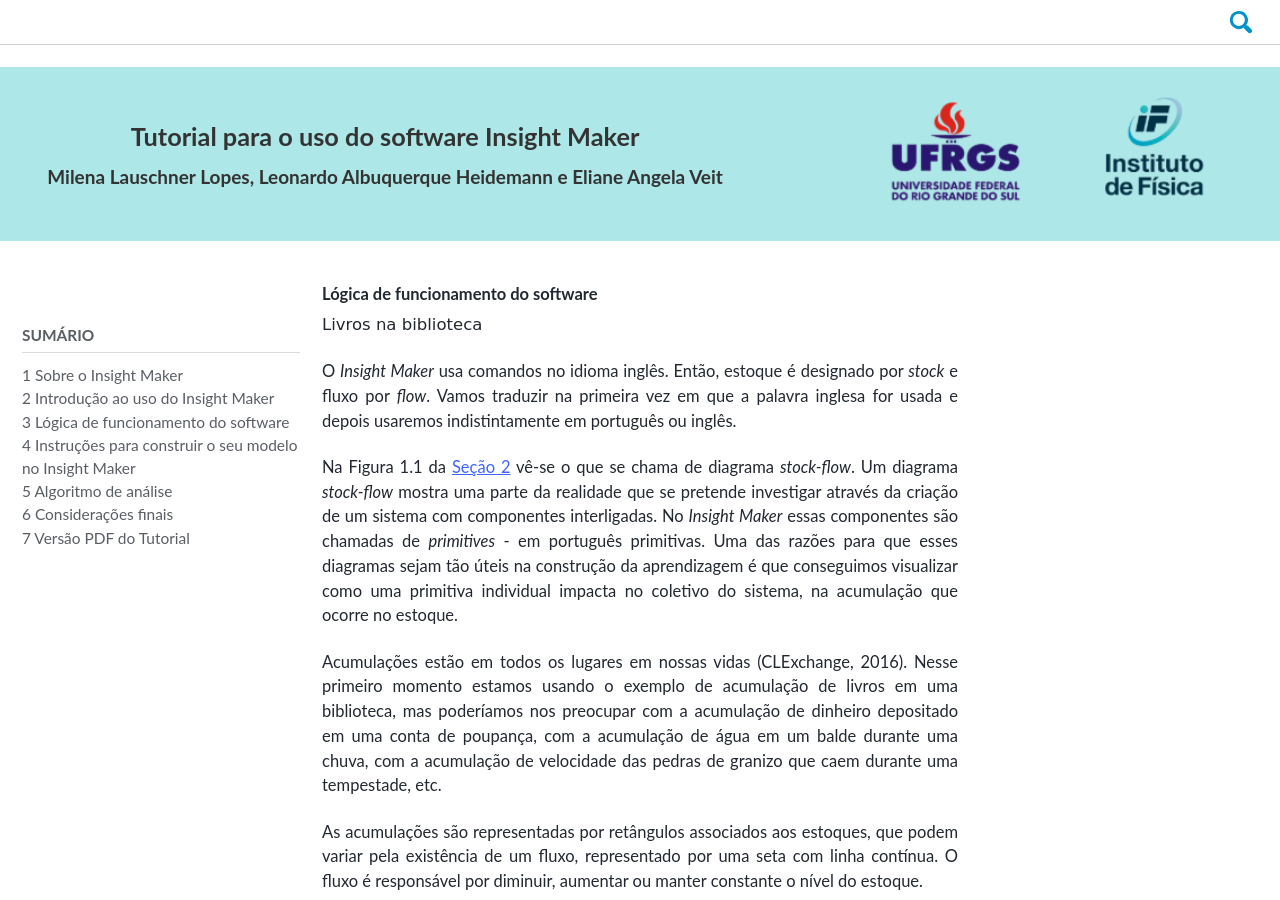
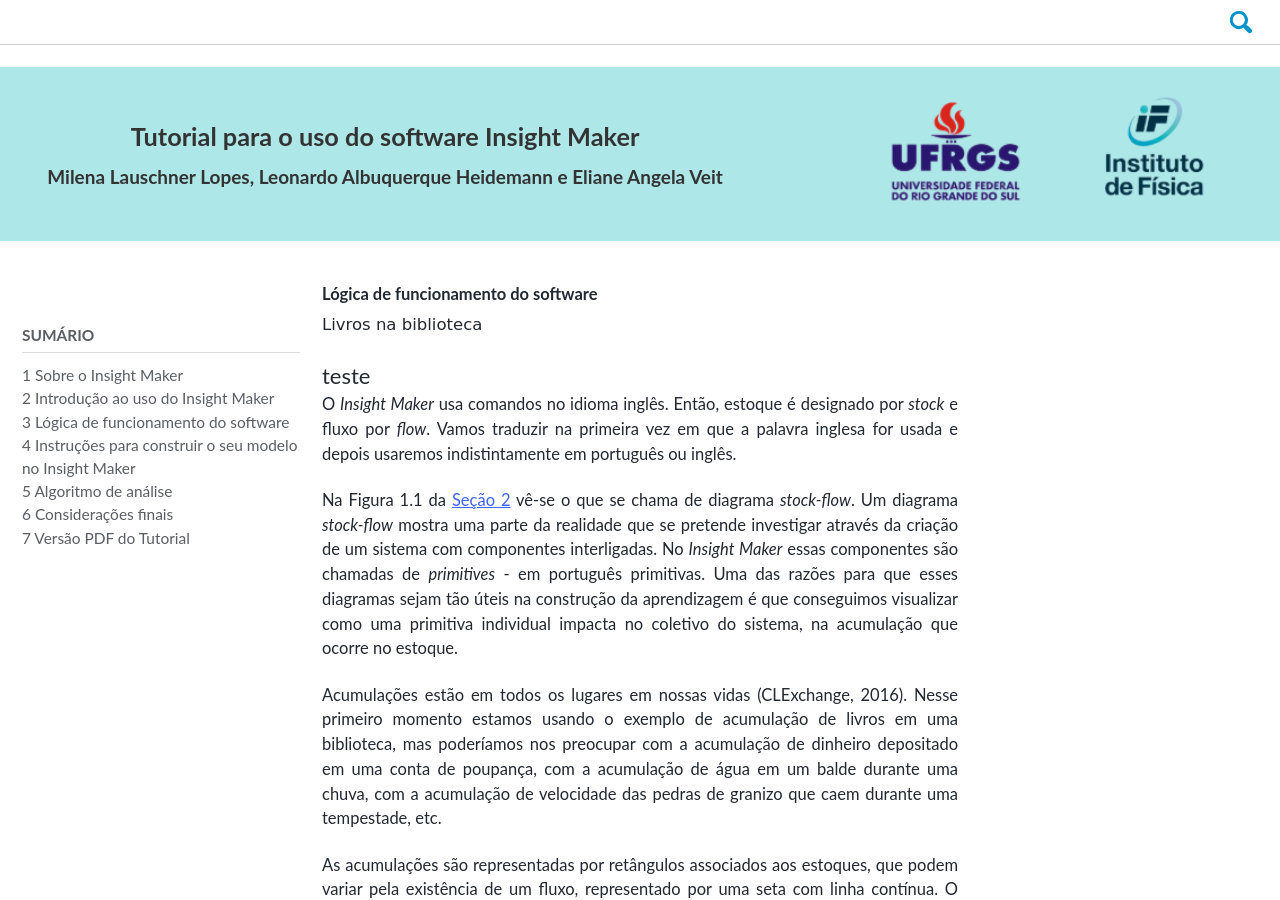
Before and after one commit to milenalauschner/MM, a Jekyll site: the page built from _pages/seção3.md, in a window 1280 px wide and 900 px high. Built offline with Jekyll 4.4.1, drawn with Linux system fonts in a browser that asks for light colours; cached includes are drawn as plain includes; nearby versions of some CDN libraries; some web fonts are replaced; formulas are drawn with MathJax 3.

Commit message:
Update seção3.md

```diff
--- a/_pages/seção3.md
+++ b/_pages/seção3.md
@@ -17,6 +17,12 @@
 # Lógica de funcionamento do software
 
 <p style="font-family: Comic Sans MS">Livros na biblioteca</p>
+
+<div class="box">
+  <span>teste</span>
+  <span></span>
+  <span></span>
+</div>
 
 O _Insight Maker_ usa comandos no idioma inglês. Então, estoque é designado por _stock_ e fluxo por _flow_. Vamos traduzir na primeira vez em que a palavra inglesa for usada e depois usaremos indistintamente em português ou inglês.
 {: .text-justify}
```
